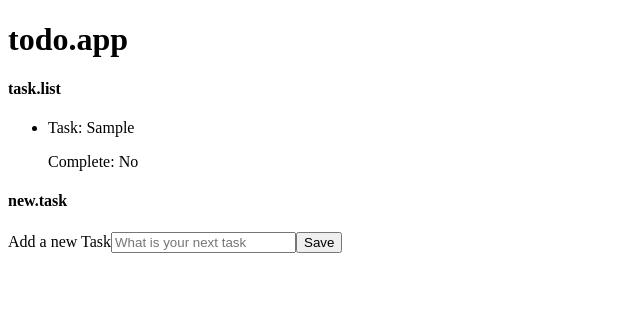
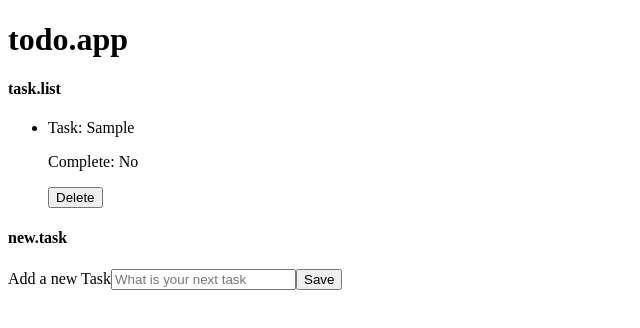
Before and after one commit to vieira-a/todo-react-ts, a React (Vite) app: page / in a window 1280 px wide. Both pictures are taken after typing "Sample" into the empty fields and a click on the input "Save". Shown: the top 328 px of the page, without its empty margins (0-640 px from the left). Built offline with nearby package versions, Linux system fonts and the light colour scheme.

Commit message:
feat: delete task

```diff
--- a/src/components/Task/Task.tsx
+++ b/src/components/Task/Task.tsx
@@ -1,4 +1,4 @@
-import { useState, FormEvent } from "react";
+import { useState, FormEvent, MouseEvent } from "react";
 import { v4 as uuid } from "uuid";
 
 interface ITask {
@@ -34,6 +34,11 @@ export default function Task() {
     target.description.value = "";
   };
 
+  const handleDelete = (event: MouseEvent<HTMLButtonElement>) => {
+    const taskId = event.currentTarget.id;
+    setTaskList(taskList.filter((task: ITask) => task.id != taskId));
+  };
+
   return (
     <>
       <h4>task.list</h4>
@@ -46,6 +51,9 @@ export default function Task() {
             ) : (
               <p>Complete: Yes</p>
             )}
+            <button id={task.id} onClick={handleDelete}>
+              Delete
+            </button>
           </li>
         ))}
       </ul>
```
